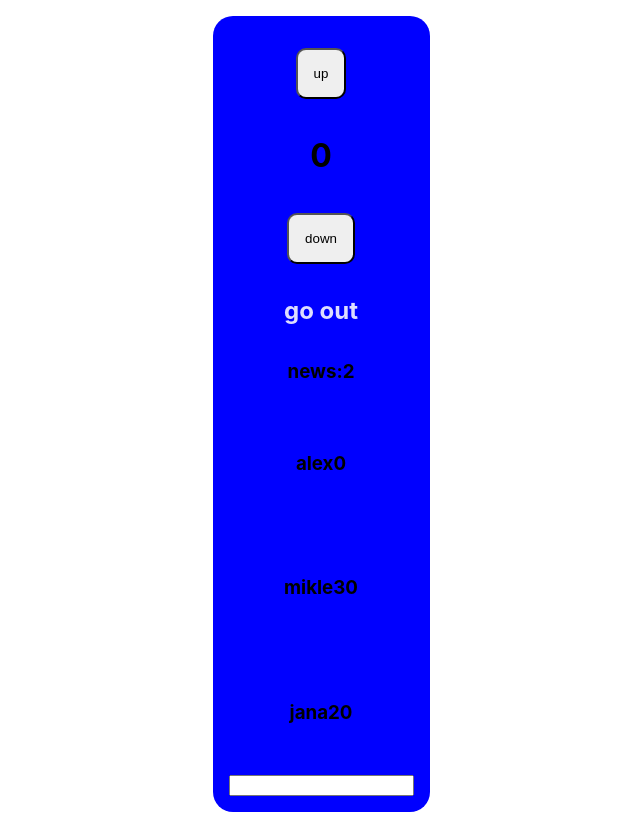
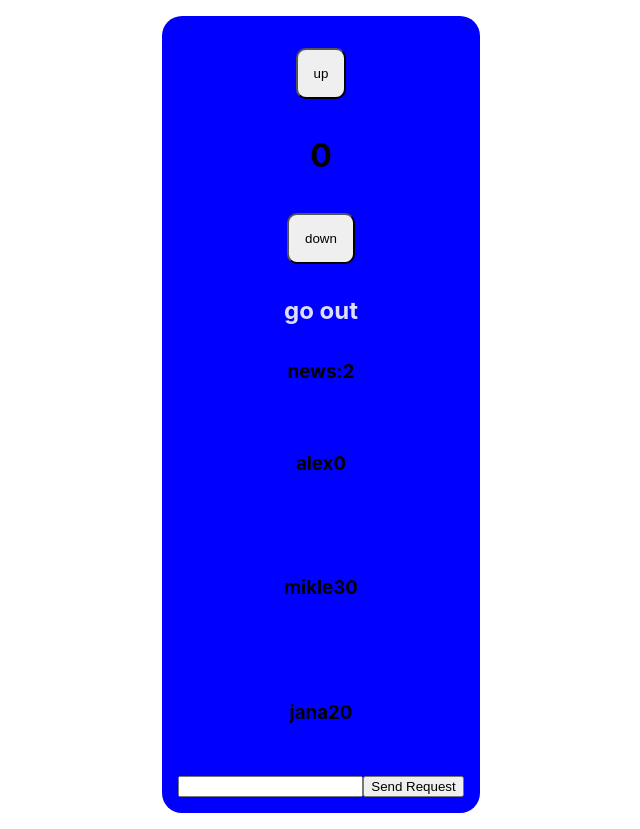
Before and after one commit to hossein-ansari/practice, a React (Create React App) app: page / in a window 1280 px wide. Shown: the whole page, without its empty margins (319-959 px from the left). Built offline with nearby package versions, Linux system fonts and the light colour scheme.

Commit message:
add rule for input

```diff
--- a/src/App.css
+++ b/src/App.css
@@ -38,7 +38,10 @@ button{
   font-size: calc(10px + 2vmin);
   color: white;
 }
+.spanNotification{
+  color: red;
 
+}
 .App-link {
   color: #61dafb;
 }
--- a/src/App.js
+++ b/src/App.js
@@ -12,9 +12,9 @@ class App extends Component {
         { name: "alex", id: 0 },
         { name: "mikle", id: 30 },
         { name: "jana", id: 20 },
-
       ],
-      inputValue : ""
+      inputValue: "",
+      submited: null,
     };
   }
 
@@ -53,9 +53,18 @@ class App extends Component {
     });
   }
   onChangeHandler(e) {
-    this.setState((prev)=>{
-      console.log(e.target.value);
-      return {inputValue : e.target.value}
+    this.setState((prev) => {
+      return { inputValue: e.target.value };
+    });
+  }
+  submitHandler(e) {
+    e.preventDefault();
+    this.setState((prev) => {
+      if (this.state.inputValue == false) {
+        return { submited: false };
+      } else {
+        return { submited: true };
+      }
     });
   }
   render() {
@@ -88,11 +97,18 @@ class App extends Component {
             <Carts {...n} />
           </div>
         ))}
-        <input
-          type="text"
-          value={this.state.inputValue}
-          onChange={this.onChangeHandler.bind(this)}
-        />
+        <form onSubmit={this.submitHandler.bind(this)} action="">
+          <input
+            type="text"
+            value={this.state.inputValue}
+            onChange={this.onChangeHandler.bind(this)}
+          />
+          {this.state.submited == false && (
+            <span className="spanNotification">*</span>
+          )}
+
+          <input type="submit" value="Send Request" />
+        </form>
       </div>
     );
   }
```
